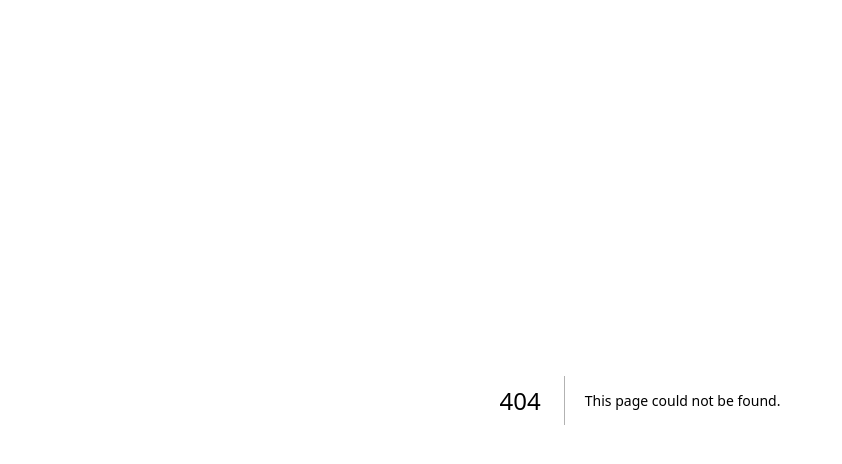
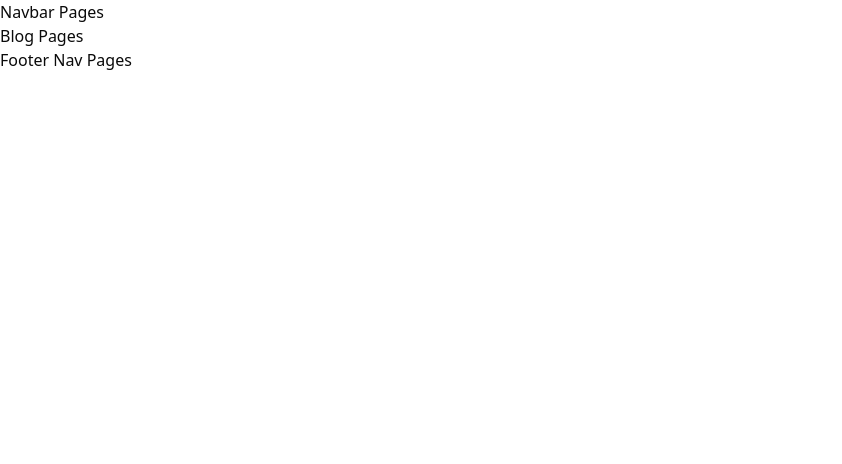
Before and after one commit to ArunNishadgit/flythink, a Next.js app: page /blog in a window 1280 px wide. Before the commit this address had no page. Shown: the top 464 px of the page, without its empty margins (0-842 px from the left). Built offline with nearby package versions, Linux system fonts and the light colour scheme.

Commit message:
blog layout fixd

```diff
--- /dev/null
+++ b/app/(blog)/blog/page.tsx
@@ -0,0 +1,8 @@
+export default function blog() {
+
+    return (
+        <>
+        <h1>Blog Pages</h1>
+        </>
+    )
+}
--- /dev/null
+++ b/app/(blog)/layout.tsx
@@ -0,0 +1,14 @@
+import Navbar from "./layout/Navebar";
+import FooterNav from "./layout/FooterNav";
+
+export default function ShopLayout({ children }: Readonly<{ children: React.ReactNode }>) {
+  return (
+    <>
+        <Navbar />
+      <main>
+        {children}
+      </main>
+       <FooterNav />
+    </>
+  );
+}
--- /dev/null
+++ b/app/(blog)/layout/FooterNav.tsx
@@ -0,0 +1,7 @@
+export default function FooterNav() {
+    return (
+        <>
+        <h1>Footer Nav Pages</h1>
+        </>
+    )
+}
--- /dev/null
+++ b/app/(blog)/layout/Navebar.tsx
@@ -0,0 +1,7 @@
+export default function navbarweraper() {
+    return (
+        <>
+        <h1>Navbar Pages</h1>
+        </>
+    )
+}
```
